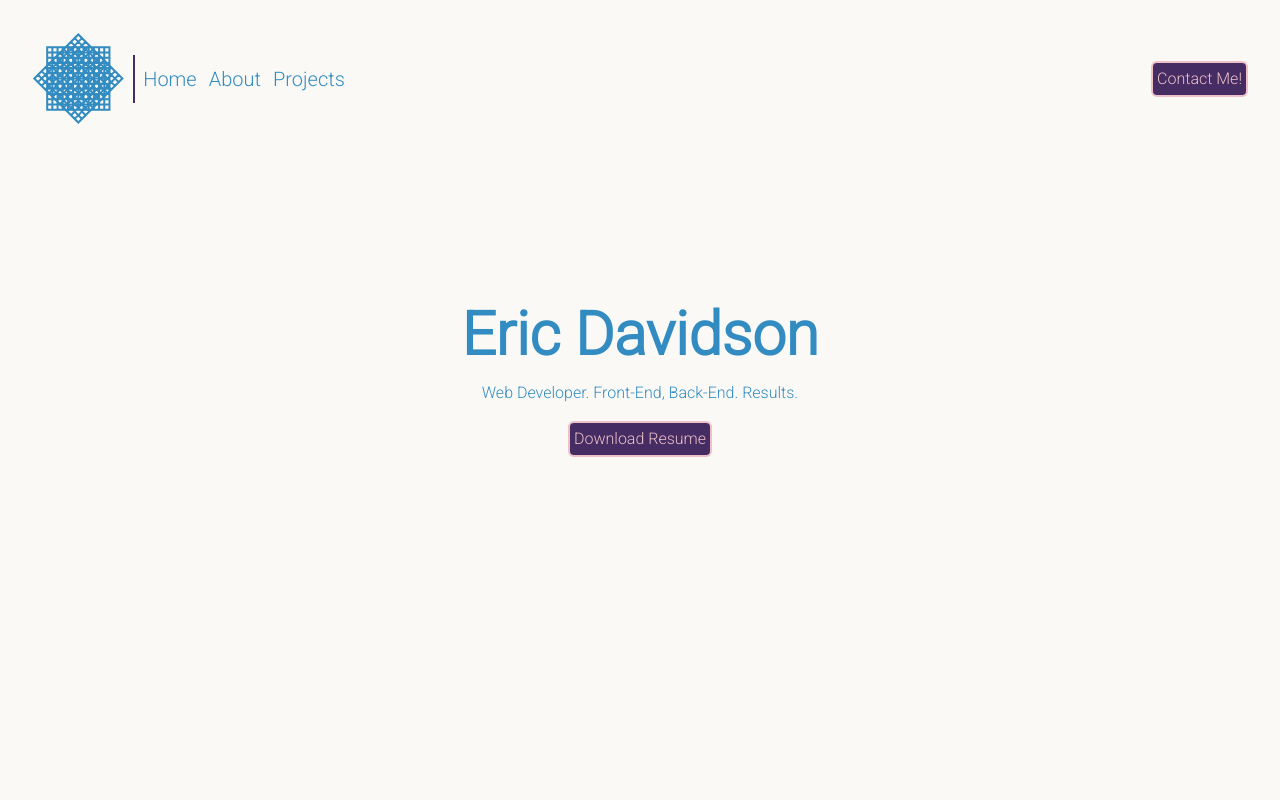
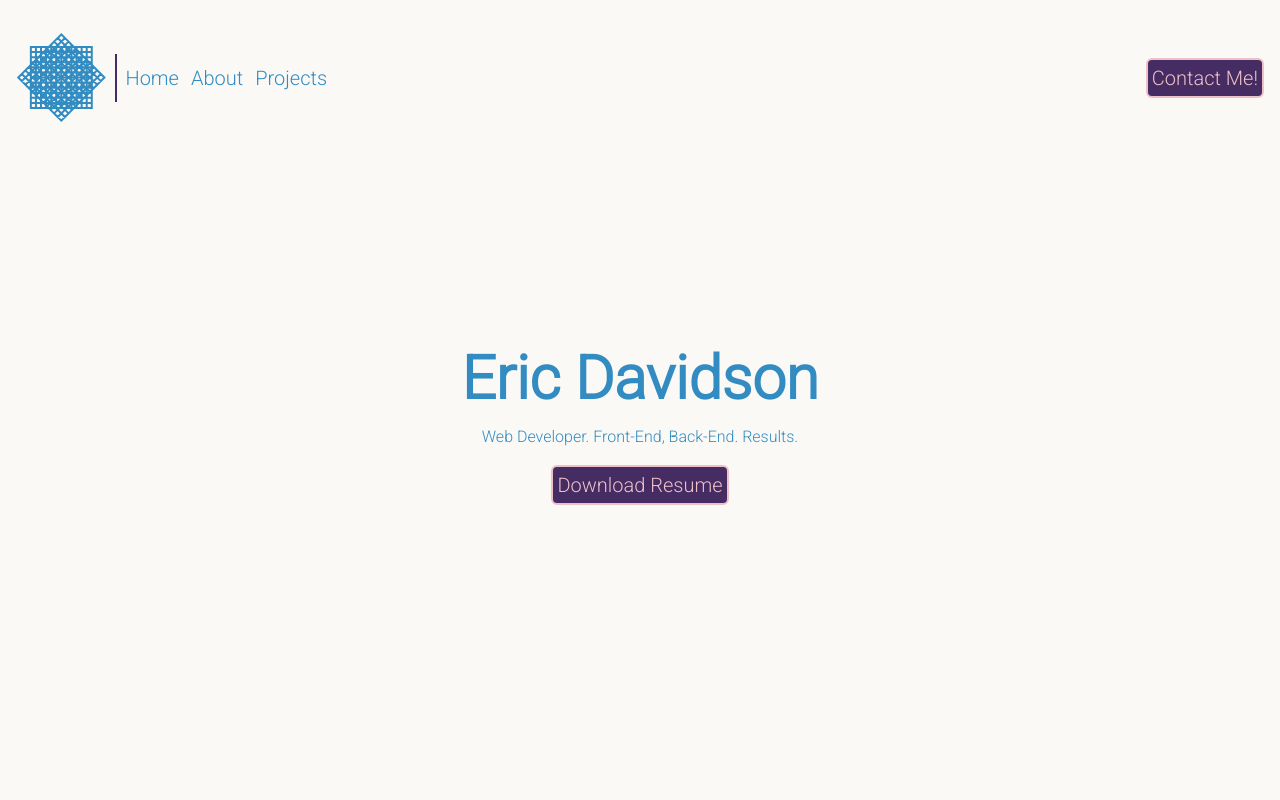
Before and after one commit to edavidson1410/portfolio_edavidson, a Next.js app: page / in a window 1280 px wide. Shown: the top 800 px of the page. Built offline with nearby package versions, Linux system fonts and the light colour scheme.

Commit message:
sticky nav bar

```diff
--- a/src/app/components/HeroSection.jsx
+++ b/src/app/components/HeroSection.jsx
@@ -13,7 +13,7 @@ const HeroSection = () => {
         <p>Web Developer. Front-End, Back-End. Results.</p>
         <a
         href="/Eric_Davidson_Resume.pdf" target="_blank"
-        ><Button text="Download Resume" className="p-1"/></a>
+        ><Button text="Download Resume" className="p-1 text-xl"/></a>
       </div>
     </section>
   );
--- a/src/app/page.js
+++ b/src/app/page.js
@@ -11,12 +11,15 @@ import Cursor from '@/components/Cursor';
 export default function Home() {
 
   return (
-    <main className="flex min-h-screen max-w-full flex-col m-4 text-center md:m-8">
+    <main >
       <NavBar />
-      <HeroSection />
-      <AboutSection />
-      <ProjectSection />
-      <ContactSection />
+      <section className="flex min-h-screen max-w-full flex-col m-4 text-center md:m-8">
+        <HeroSection />
+        <AboutSection />
+        <ProjectSection />
+        <ContactSection />
+      </section>
+
     </main>
   );
 }
--- a/src/components/NavBar.jsx
+++ b/src/components/NavBar.jsx
@@ -1,17 +1,21 @@
+'use client';
 import Link from 'next/link';
 import React from 'react';
 import Button from './Button';
 import Image from 'next/image';
 import test_logo from '../../public/test_svg.svg';
+import { useScrollPosition } from '@/hooks/useScrollPosition';
 
 function NavBar() {
+
+  const scrollPosition = useScrollPosition();
 
   const linkHover = "hover:underline hover:text-secondary";
 
   return (
-    <section className="flex justify-between content-center">
+    <section className={`flex justify-between content-center sticky top-0 z-10 my-4 transition-shadow ${scrollPosition > 0 ? "shadow-xl bg-opacity-80 backdrop-blur-lg" : "shadow-none"}`}>
       {/* future logo */}
-      <header className="flex gap-2">
+      <header className="flex gap-2 m-4">
         <Image className="self-center w-1/12" src={test_logo} alt="Logo" />
         <div className="h-12 border-solid border-secondary border self-center"></div>
         <nav className="flex gap-3 self-center">
@@ -20,8 +24,8 @@ function NavBar() {
           <Link href="#projects" scroll className={`text-xl ${linkHover}`}>Projects</Link>
         </nav>
       </header>
-      <Link href="#contact" className="flex" scroll>
-        <Button text="Contact Me!" className="p-1"/>
+      <Link href="#contact" className="flex justify-end" scroll>
+        <Button text="Contact Me!" className="p-1 text-xl m-4"/>
       </Link>
     </section>
 
--- /dev/null
+++ b/src/hooks/useScrollPosition.js
@@ -0,0 +1,18 @@
+"use client";
+import React, { useState, useEffect } from "react";
+
+export const useScrollPosition = () => {
+  const [scrollPosition, setScrollPosition] = useState(0);
+
+  useEffect(() => {
+    const updatePosition = () => {
+      setScrollPosition(window.pageYOffset);
+    };
+
+    window.addEventListener("scroll", updatePosition);
+    updatePosition();
+    return () => window.removeEventListener("scroll", updatePosition);
+  }, []);
+
+  return scrollPosition;
+};
--- a/tailwind.config.js
+++ b/tailwind.config.js
@@ -37,7 +37,9 @@ module.exports = {
         // offwhite
         background: "#FAF9F6",
         // palermoPink
-        accentPink: "#eec0c8"
+        accentPink: "#eec0c8",
+        // eggshell white,
+        eggShell: "#FAF9F6"
       },
     },
   },
```
